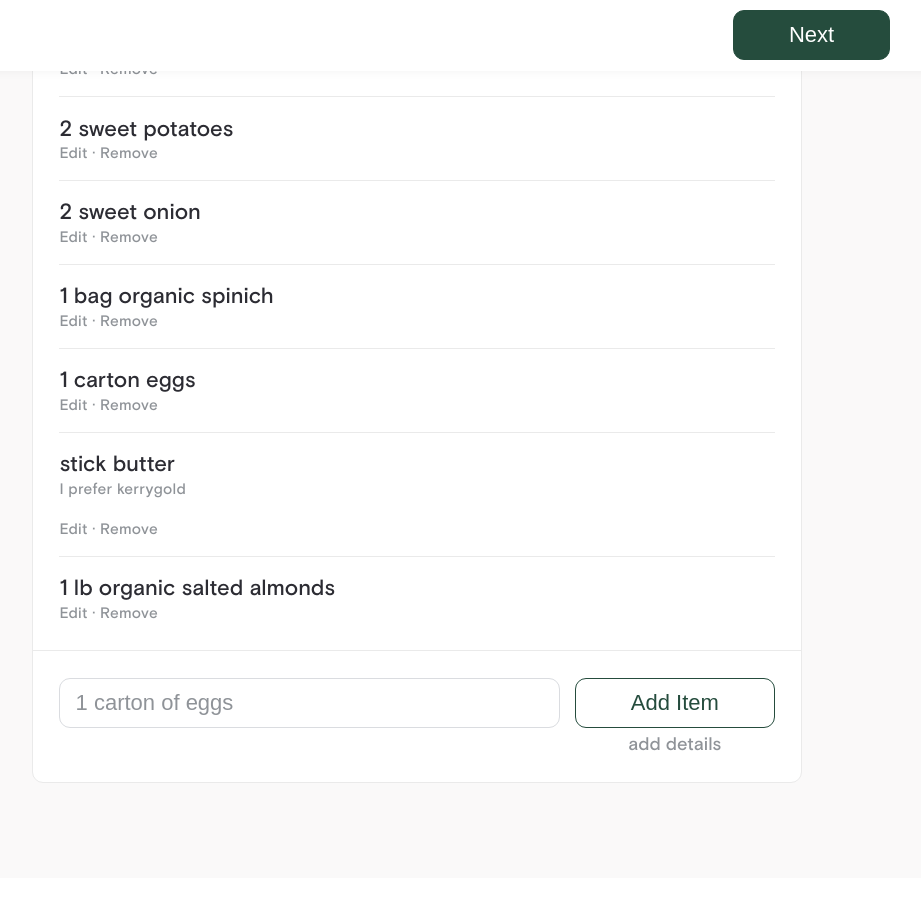
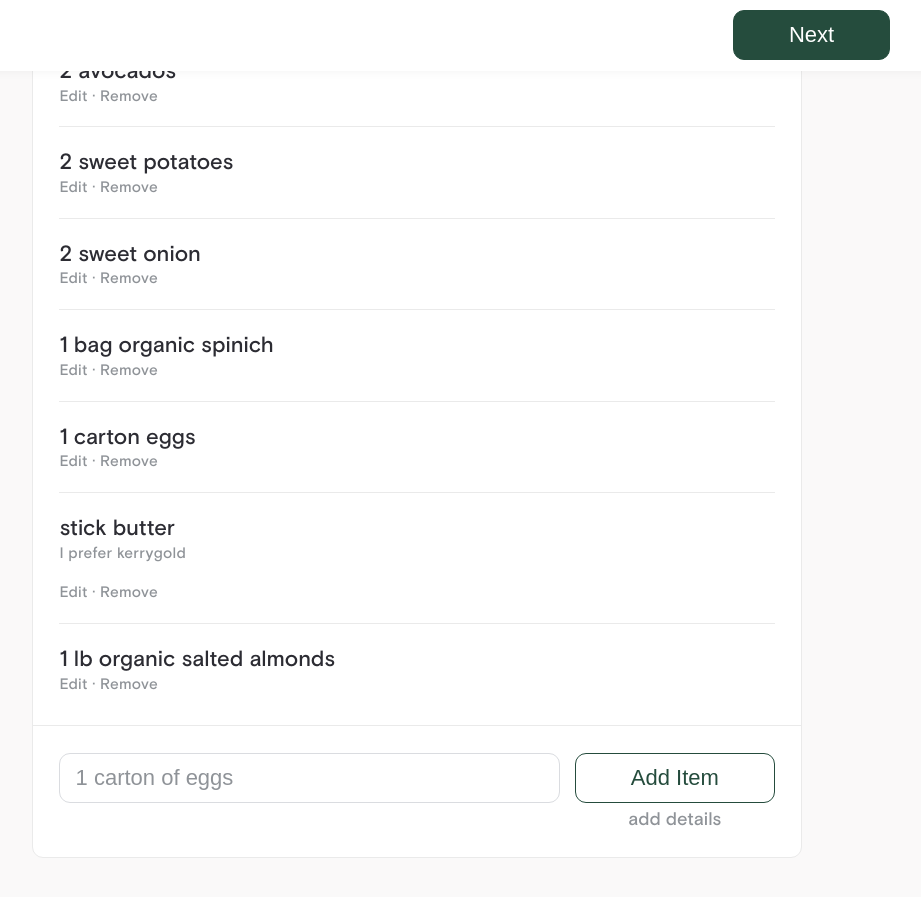
Before and after one commit to thisdesign/groceryassist, a Next.js app: page /orders/new in a window 1280 px wide. Shown: the part 729-1626 px from the top of the page, without its empty margins (223-1144 px from the left). Built offline with nearby package versions, Linux system fonts and the light colour scheme.

Commit message:
Separate component files

```diff
--- a/components/GroceryLineItem/GroceryLineItem.Styled.tsx
+++ b/components/GroceryLineItem/GroceryLineItem.Styled.tsx
@@ -1,7 +1,7 @@
 import styled from "styled-components"
 
 const ItemWrapper = styled.div`
-  padding: var(--size-1) 0;
+  padding: var(--size-2) 0;
   &:not(:last-child) {
     border-bottom: 1px solid var(--color-grey-2);
   }
--- /dev/null
+++ b/components/NewOrder/GroceryList/GroceryList.tsx
@@ -0,0 +1,56 @@
+/* eslint-disable react/no-array-index-key */
+import React, { useState, useRef } from "react"
+
+import { UIButton, TextInput, TextArea } from "components"
+import { Item } from "types"
+import GroceryLineItem from "components/GroceryLineItem/GroceryLineItem"
+import S from "../NewOrder.Styled"
+import useItemAdd from "./useItemAdd"
+import { PageState } from "../NewOrder"
+
+type ListProps = {
+  items: Item[]
+  pushToState: (newItem: Partial<PageState>) => void
+}
+
+const GroceryList: React.FC<ListProps> = ({ pushToState, items }) => {
+  const { newItemFieldRef, moreDetailsFieldRef, handleNewItem } = useItemAdd(
+    items,
+    pushToState
+  )
+
+  return (
+    <S.GroceryWrap>
+      <S.White>
+        <S.Pad>
+          {items.map((item, i) => (
+            <GroceryLineItem
+              key={`${item.text}${i}`}
+              text={item.text}
+              notes={item.notes}
+            />
+          ))}
+        </S.Pad>
+        <S.NewItemInputWrapper>
+          <div>
+            <TextInput placeholder="1 carton of eggs" ref={newItemFieldRef} />
+            <TextArea
+              style={{ display: "none" }}
+              ref={moreDetailsFieldRef}
+              placeholder="Additional details"
+            />
+          </div>
+
+          <div>
+            <UIButton inverted textColor="brand" onClick={handleNewItem}>
+              Add Item
+            </UIButton>
+            <span>add details</span>
+          </div>
+        </S.NewItemInputWrapper>
+      </S.White>
+    </S.GroceryWrap>
+  )
+}
+
+export default GroceryList
--- a/components/NewOrder/useItemAdd.tsx
+++ b/components/NewOrder/GroceryList/useItemAdd.tsx
@@ -1,6 +1,5 @@
-import { useState, useRef, useEffect } from "react"
-import { Item } from "types"
-import { PageState } from "./NewOrder"
+import { useRef, useEffect } from "react"
+import { PageState } from "../NewOrder"
 
 const useItemAdd = (
   items,
--- a/components/NewOrder/NewOrder.tsx
+++ b/components/NewOrder/NewOrder.tsx
@@ -1,21 +1,16 @@
 /* eslint-disable react/no-array-index-key */
-import React, { useState, useRef } from "react"
-import UIWrapper from "components/UIWrapper/UIWrapper"
+import React, { useState } from "react"
 import {
-  LargeHeading,
   MediumHeading,
+  UIWrapper,
   BottomBar,
   UIButton,
-  TextInput,
-  AddressInput,
-  Paragraph,
-  TextArea
+  Paragraph
 } from "components"
 import { Item } from "types"
-import GroceryLineItem from "components/GroceryLineItem/GroceryLineItem"
 import { PLACEHOLDER_ITEMS } from "../../constants"
 import S from "./NewOrder.Styled"
-import useItemAdd from "./useItemAdd"
+import GroceryList from "./GroceryList/GroceryList"
 
 export type PageState = {
   first: string
@@ -71,49 +66,4 @@ const NewOrder = () => {
   )
 }
 
-type ListProps = {
-  items: Item[]
-  pushToState: (newItem: Partial<PageState>) => void
-}
-
-const GroceryList: React.FC<ListProps> = ({ pushToState, items }) => {
-  const { newItemFieldRef, moreDetailsFieldRef, handleNewItem } = useItemAdd(
-    items,
-    pushToState
-  )
-
-  return (
-    <S.GroceryWrap>
-      <S.White>
-        <S.Pad>
-          {items.map((item, i) => (
-            <GroceryLineItem
-              key={`${item.text}${i}`}
-              text={item.text}
-              notes={item.notes}
-            />
-          ))}
-        </S.Pad>
-        <S.NewItemInputWrapper>
-          <div>
-            <TextInput placeholder="1 carton of eggs" ref={newItemFieldRef} />
-            <TextArea
-              style={{ display: "none" }}
-              ref={moreDetailsFieldRef}
-              placeholder="Additional details"
-            />
-          </div>
-
-          <div>
-            <UIButton inverted textColor="brand" onClick={handleNewItem}>
-              Add Item
-            </UIButton>
-            <span>add details</span>
-          </div>
-        </S.NewItemInputWrapper>
-      </S.White>
-    </S.GroceryWrap>
-  )
-}
-
 export default NewOrder
```
